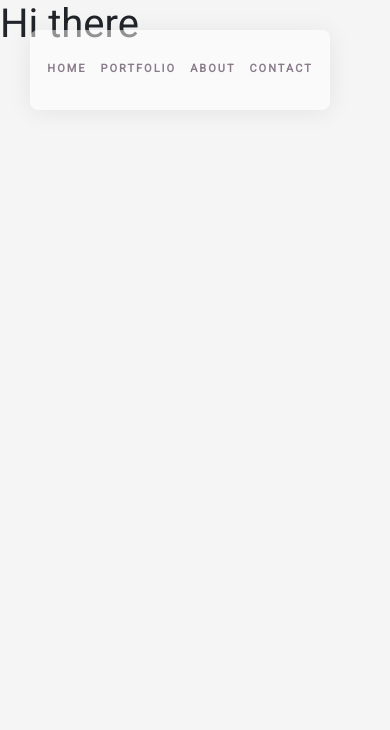
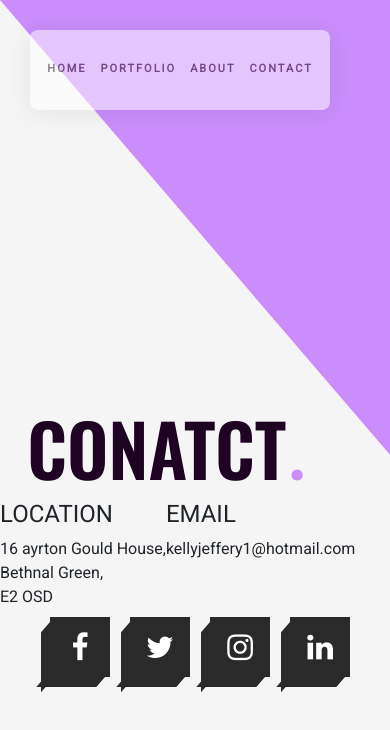
Before and after one commit to kellyjeffery1/kels-pics, a React (Create React App) app: page /Contact in a window 390 px wide. Shown: the top 730 px of the page. Built offline with nearby package versions, Linux system fonts and the light colour scheme.

Commit message:
about page is now responsive

```diff
--- a/package.json
+++ b/package.json
@@ -3,6 +3,7 @@
   "version": "0.1.0",
   "private": true,
   "dependencies": {
+    "@fortawesome/fontawesome-free": "^5.13.1",
     "@testing-library/jest-dom": "^4.2.4",
     "@testing-library/react": "^9.3.2",
     "@testing-library/user-event": "^7.1.2",
@@ -17,6 +18,7 @@
     "react-scripts": "3.4.1",
     "react-scroll-button": "^1.1.2",
     "react-slick": "^0.26.1",
+    "react-use": "^15.3.0",
     "reactstrap": "^8.5.0",
     "slick-carousel": "^1.8.1"
   },
--- a/src/Contact.js
+++ b/src/Contact.js
@@ -1,9 +1,13 @@
 import React from 'react';
+import ContactButton from './components/ContactButton';
+import ContactHeader from './components/ContactHeader';
+
 
 function Contact() {
 	return (
 		<div>
-			<h1>Hi there</h1>
+			<ContactHeader />
+			<ContactButton/>
 		</div>
 	);
 }
--- a/src/assests/about.css
+++ b/src/assests/about.css
@@ -1,3 +1,5 @@
+@import url('//maxcdn.bootstrapcdn.com/font-awesome/4.3.0/css/font-awesome.min.css');
+
 .custom-shape-divider-top-1593002502 {
 	/* position: absolute; */
 	top: 0;
@@ -103,3 +105,72 @@
 	margin-top: 13%;
 	width: 80%;
 }
+
+.scroll-to-top {
+	width: 40px;
+	height: 40px;
+	border-radius: 100%;
+	z-index: 1;
+}
+.contact-button{
+	margin: 20px;
+	font-family: 'Oswald', sans-serif;
+	background-color: #1f0322;
+	color: white;
+	padding: 10px;
+	border: none;
+	width: 90px;
+	height: 70px;
+	border-radius: 7%;
+	font-size: 23px;
+	transition: all .2s ease-in-out;
+}
+.contact-button:hover {
+	transform: scale(1.3);
+}
+.top-button{
+	font-family: 'Oswald', sans-serif;
+	background-color: #1f0322;
+	color: white;
+	padding: 10px;
+	border: none;
+	width: 90px;
+	height: 70px;
+	border-radius: 7%;
+	font-size: 23px;
+	transition: all .2s ease-in-out;
+}
+.top-button:hover {
+	transform: scale(1.3);
+}
+
+.scroll-to-top .icon {
+	margin-top: 10px;
+	animation: scrollTop 0.5s alternate ease infinite;
+}
+@keyframes scrollTop {
+	form {
+		transform: translateY(2px);
+	}
+	to {
+		transform: translateY(-1px);
+	}
+}
+@media only screen and (max-width: 600px) {
+	.custom-shape-divider-top-1593002502 {
+		width: 100%;
+	}
+	.custom-shape-divider-top-1593002502 svg {
+		width: 100%;
+	}
+	.custom-shape-divider-top-1593002502 .shape-fill {
+		width: 100%;
+	}
+	.about-title {
+		font-size: 72px;
+		margin-left: 4%;
+	}
+	.about-title-container {
+		left: 3%;
+	}
+}
--- /dev/null
+++ b/src/assests/contact.css
@@ -0,0 +1,160 @@
+@import url('//maxcdn.bootstrapcdn.com/font-awesome/4.3.0/css/font-awesome.min.css');
+
+.SM-buttons{
+    position: absolute;
+    margin-top: 7%;
+    margin-left: 30%;
+}
+ .contact-ul {
+   position: relative;
+   display: flex;
+   transform-style: preserve-3d;
+}
+.contact-ul .contact-li {
+  position: relative;
+  list-style: none;
+  width: 60px;
+  height: 60px;
+  margin: 0px 20px;
+}
+.contact-ul .contact-li:before{
+  content: '';
+  position: absolute;
+  bottom: -10px;
+  left: -5px;
+  width: 100%;
+  height: 10px;
+  background: #2a2a2a;
+  transform-origin: top;
+  transform: skewX(-41deg);
+}
+.contact-ul .contact-li:after{
+  content: '';
+  position: absolute;
+  top:5px;
+  left: -9px;
+  width: 9px;
+  height: 100%;
+  background: #2a2a2a;
+  transform-origin: right;
+  transform: skewY(-49deg);
+}
+.contact-ul .contact-li span{
+  position: absolute;
+  top: 0;
+  left: 0;
+  width: 100%;
+  height: 100%;
+  display: flex !important;
+  background: #2a2a2a;
+  justify-content: center;
+  align-items: center;
+  color: #fff;
+  font-size: 30px !important;
+  transition: 1.5s ease-out;
+}
+.contact-ul .contact-li:hover span {
+  z-index: 1000;
+  transition: .3s;
+  color: #fff;
+  box-shadow: -1px 1px 1px rgba(0, 0, 0, .5);
+}
+.contact-ul .contact-li:hover span:nth-child(5){
+  transform: translate(40px, -40px);
+  opacity: 1;
+}
+.contact-ul .contact-li:hover span:nth-child(4){
+  transform: translate(30px, -30px);
+  opacity: .8;
+}
+.contact-ul .contact-li:hover span:nth-child(3){
+  transform: translate(20px, -20px);
+  opacity: .6;
+}
+.contact-ul .contact-i:hover span:nth-child(2){
+  transform: translate(10px, -10px);
+  opacity: .4;
+}.contact-ul .contact-li:hover span:nth-child(1){
+  transform: translate(0px, 0px);
+  opacity: .2;
+}
+.contact-ul .contact-li:nth-child(1):hover span{
+  background: #52E19F !important;
+}
+.contact-ul .contact-li:nth-child(2):hover span{
+  background: #2C3456 !important;
+}
+.contact-ul .contact-li:nth-child(3):hover span{
+  background: #EA6E96 !important;
+}
+.contact-ul .contact-li:nth-child(4):hover span{
+  background: #FCEB00 !important;
+}
+.custom-shape-divider-top-1593164997 {
+    width: 100%;
+    overflow: hidden;
+    line-height: 0;
+}
+
+.custom-shape-divider-top-1593164997 svg {
+    width: calc(141% + 1.3px);
+    height: 500px;
+}
+
+.custom-shape-divider-top-1593164997 .shape-fill {
+    fill: #CA8DFB;
+}
+.contact-title-container {
+	position: absolute;
+	top: 4%;
+	display: flex;
+	flex-direction: column;
+	justify-content: center;
+	left: 8%;
+	height: 100vh;
+	width: 100vw;
+	color: #1f0322;
+	line-height: 32px;
+}
+
+.contact-title {
+	font-size: 120px;
+	font-weight: 1000;
+	font-family: 'Oswald', sans-serif;
+	color: #1f0322;
+}
+.contact-information{
+    display: flex;
+
+}
+
+@media only screen and (max-width: 600px) {
+	.custom-shape-divider-top-1593164997 {
+		width: 100%;
+	}
+	.custom-shape-divider-top-1593164997svg {
+		width: 100%;
+	}
+	.custom-shape-divider-top-1593164997 .shape-fill {
+		width: 100%;
+	}
+	.contact-title {
+		font-size: 72px;
+		margin-left: 4%;
+	}
+	.contact-title-container {
+		left: 3%;
+    }
+    .SM-buttons{
+        position: absolute;
+        margin-top: 30%;
+        margin-left: 0%;
+    }
+    .contact-ul .contact-li {
+        position: relative;
+        width: 60px;
+        height: 60px;
+        margin: 0px 10px;
+    }
+
+}
--- a/src/components/AboutFooter.jsx
+++ b/src/components/AboutFooter.jsx
@@ -1,12 +1,18 @@
 import React, { Component } from 'react';
 import ScrollButton from './ScrollButton';
+import { Link } from 'react-router-dom';
 
 
 class AboutFooter extends Component {
 	render() {
 		return (
 			<footer className="about-footer">
-            <ScrollButton/>
+				<ScrollButton />
+				<Link to="/Contact">
+					<button className="contact-button">
+                           contact
+					</button>
+				</Link>
 			</footer>
 		);
 	}
--- /dev/null
+++ b/src/components/ContactButton.jsx
@@ -0,0 +1,65 @@
+import React, { Component } from 'react';
+class ContactButtons extends Component {
+
+    render() {
+        return (
+        <div>
+            <div className='SM-buttons'>
+                <ul className='contact-ul'>
+                    <li className='contact-li'>
+                        <a target="blank" href="http://www.bkmthis.com/">
+                            <span></span>
+                            <span></span>
+                             <span></span>
+                             <span></span>
+                            <span class="fa fa-facebook"></span>
+                        </a>
+                    </li>
+                    <li className='contact-li'>
+                        <a target="blank" href="http://www.bkmthis.com/">
+                            <span></span>
+                            <span></span>
+                            <span></span>
+                            <span></span>
+                            <span class="fa fa-twitter"></span>
+                        </a>
+                    </li>
+                    <li className='contact-li'>
+                        <a target="blank" href="http://www.bkmthis.com/">
+                            <span></span>
+                            <span></span>
+                            <span></span>
+                            <span></span>
+                            <span class="fa fa-instagram"></span>
+                        </a>
+                    </li>
+                    <li className='contact-li'>
+                         <a target="blank" href="https://www.linkedin.com/in/kelly-jeffery/">
+                              <span></span>
+                              <span></span>
+                              <span></span>
+                              <span></span>
+                              <span class="fa fa-linkedin"></span>
+                         </a>
+                    </li>
+                 </ul>
+                </div>
+                <div className='contact-information'>
+                    <div className='text-container-information'>
+                        <h4>LOCATION</h4>
+                        <p>16 ayrton Gould House,<br/>
+                        Bethnal Green,<br/>
+                        E2 OSD
+                        </p>
+                    </div>
+                    <div className='email-container-information'>
+                        <h4>EMAIL</h4>
+                        <p>kellyjeffery1@hotmail.com</p>
+                    </div>
+                </div>
+             </div>
+          );
+    }
+}
+
+export default ContactButtons;
--- /dev/null
+++ b/src/components/ContactHeader.jsx
@@ -0,0 +1,25 @@
+import React, { Component } from 'react';
+class ContactHeader extends Component {
+
+    render() {
+        return (
+            <div>
+                <div className="custom-shape-divider-top-1593164997">
+                    <svg data-name="Layer 1" xmlns="http://www.w3.org/2000/svg" viewBox="0 0 1200 120" preserveAspectRatio="none">
+                        <path d="M1200 0L0 0 892.25 114.72 1200 0z" className="shape-fill"></path>
+                    </svg>
+                </div>
+                <div className="contact-title-container">
+					<h1 className="contact-title">
+						CONATCT
+						<span className="full-stop" style={{ color: '#CA8DFB' }}>
+							.
+						</span>
+					</h1>
+				</div>
+            </div>
+         );
+    }
+}
+
+export default ContactHeader;
--- a/src/components/ScrollButton.jsx
+++ b/src/components/ScrollButton.jsx
@@ -1,16 +1,26 @@
-import React, {Component} from 'react'
-import ScrollButton from 'react-scroll-button'
+import React, { useEffect } from 'react';
+import { useWindowScroll} from 'react-use';
+import { useState } from 'react';
 
-class ScrollComponent extends Component {
-    render() {
-        return (
-            <ScrollButton
-                behavior={'smooth'}
-                buttonBackgroundColor={'red'}
-                iconType={'arrow-up'}
-                style= {{fontSize: '24px'}}
-            />
-        );
+const ScrollButton = () => {
+    const { y: pageYOffSet } = useWindowScroll();
+    const [visible, setVisibilty] = useState(false);
+
+    useEffect(() => {
+        if (pageYOffSet > 400) {
+            setVisibilty(true);
+        } else {
+            setVisibilty(false);
+        }
+    }, [pageYOffSet]);
+
+    const scrollToTop = () => window.scrollTo({ top: 0, behavior: 'smooth'})
+
+    if (!visible) {
+        return false;
     }
-}
-export default ScrollComponent;
+    return (
+            <button className="top-button scroll-to-top" onClick={scrollToTop}>TOP</button>
+	);
+};
+export default ScrollButton;
--- a/src/index.js
+++ b/src/index.js
@@ -4,6 +4,7 @@ import App from './App';
 import 'bootstrap/dist/css/bootstrap.css';
 import './Style.css';
 import './assests/home.css';
+import './assests/contact.css';
 import './assests/about.css';
 import './assests/portfolio.css';
 
```
Also changed, not shown: 1 other file (tests, documents, lock files or other folders).
